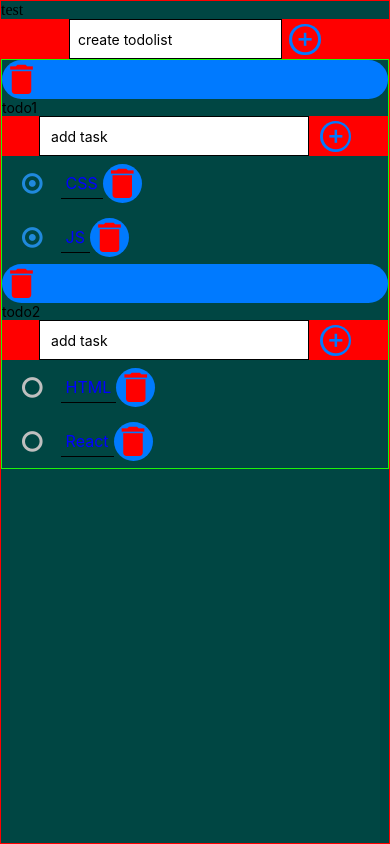
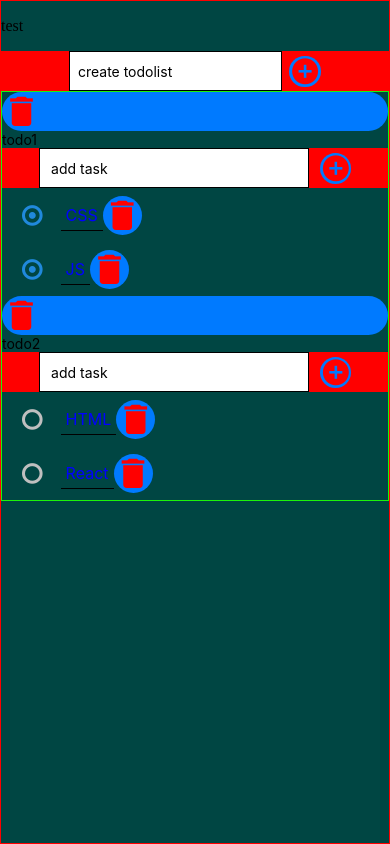
Before and after one commit to annavilnid/expo-app, a React Native app: screen / in a window 390 px wide. Built offline with nearby package versions, Linux system fonts and the light colour scheme.

Commit message:
add test

```diff
--- a/App.tsx
+++ b/App.tsx
@@ -52,8 +52,8 @@ export default function App() {
   return (
         <TouchableWithoutFeedback onPress={Keyboard.dismiss} style={[globalStyles.border, styles.appContainer]}>
           <View style={[globalStyles.border, styles.appContainer]}>
+            <p>test</p>
               <SafeAreaView>
-                <div>test</div>
               <View style={styles.todolistForm}>
                 <AddItemForm placeholder={"create todolist"} buttonHandler={onPressAddTodolist}/>
               </View>
```
